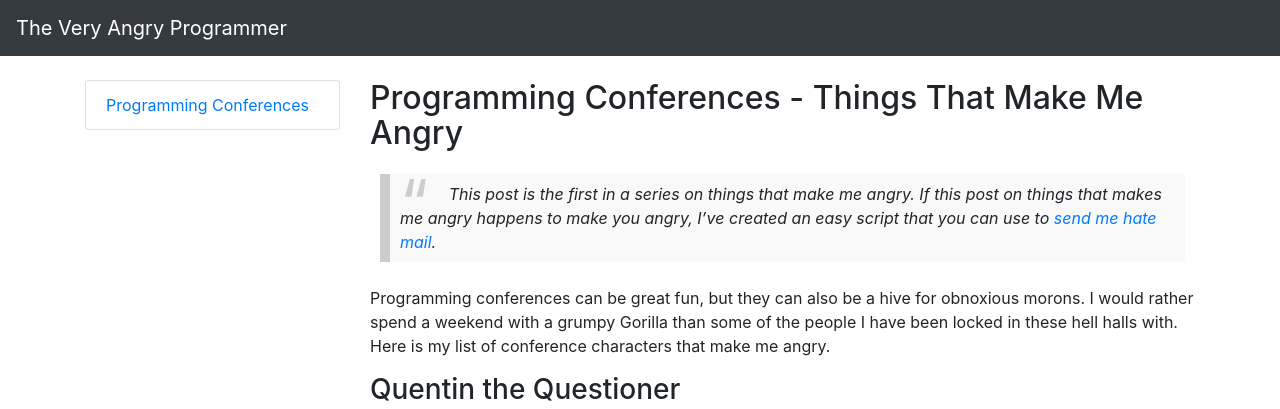
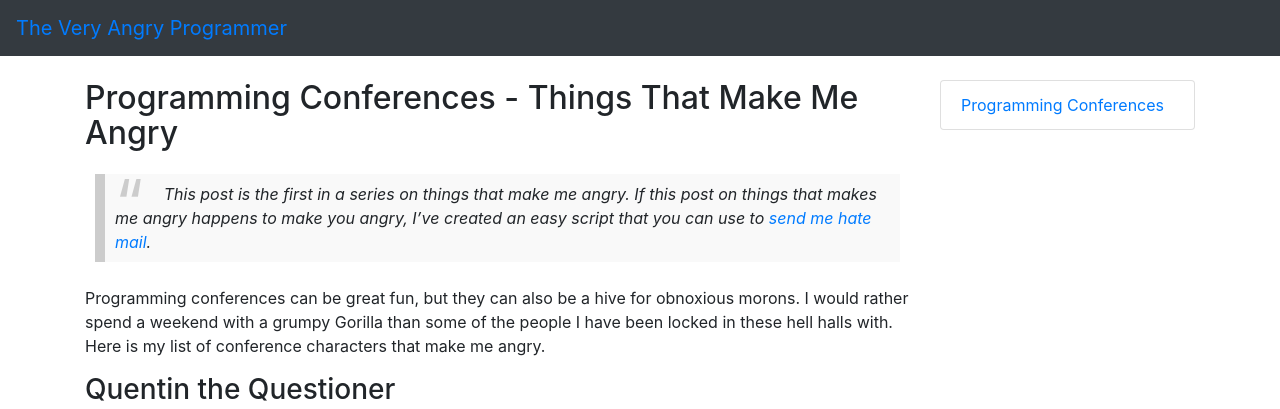
Before and after one commit to VeryAngryProgrammer/veryangryprogrammer.github.io, a Jekyll site: the page built from _posts/2017-09-23-1-conferences.md, in a window 1280 px wide and 900 px high, cut to the strip 0-409 px from the top of the window. Built offline with Jekyll 4.4.1, drawn with Linux system fonts in a browser that asks for light colours; our own code applies the rules of GitHub Pages for plain Markdown files.

Commit message:
Update default.html

```diff
--- a/_layouts/default.html
+++ b/_layouts/default.html
@@ -15,20 +15,20 @@
   </head>
   <body>
     <nav class="navbar navbar-dark bg-dark">
-      <span class="navbar-brand">{{ site.title }}</span>
+      <span class="navbar-brand"><a href="/">{{ site.title }}</a></span>
     </nav>
     <br />
     <div class="container">
       <div class="row">
+        <div class="col-12 col-md-6 col-lg-9">
+          {{ content }}
+        </div>
         <div class="col-12 col-md-6 col-lg-3">
           <div class="list-group">
             {% for post in site.posts %}
               <a class="list-group-item" href="{{ post.url }}">{{ post.title }}</a>
             {% endfor %}
           </div>
-        </div>
-        <div class="col-12 col-md-6 col-lg-9">
-          {{ content }}
         </div>
       </div>
     </div>
```
